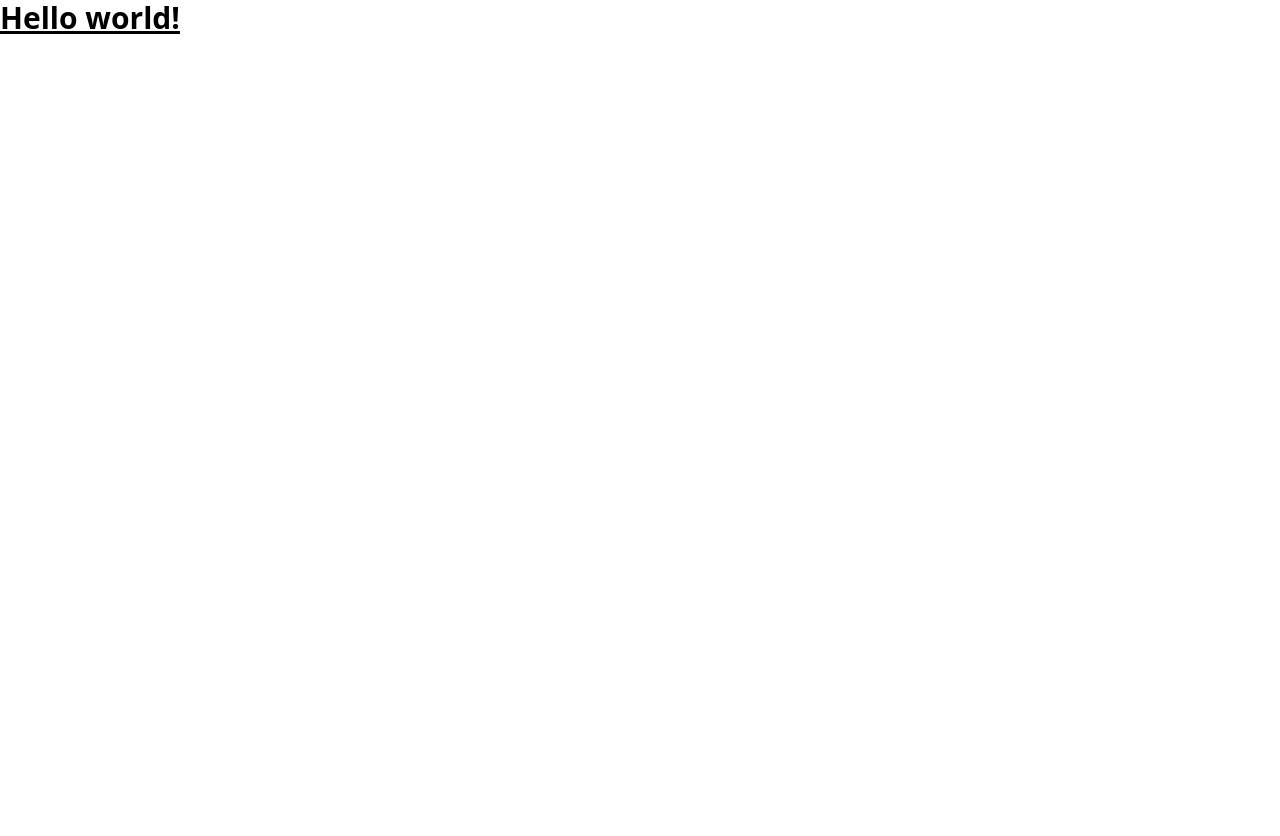
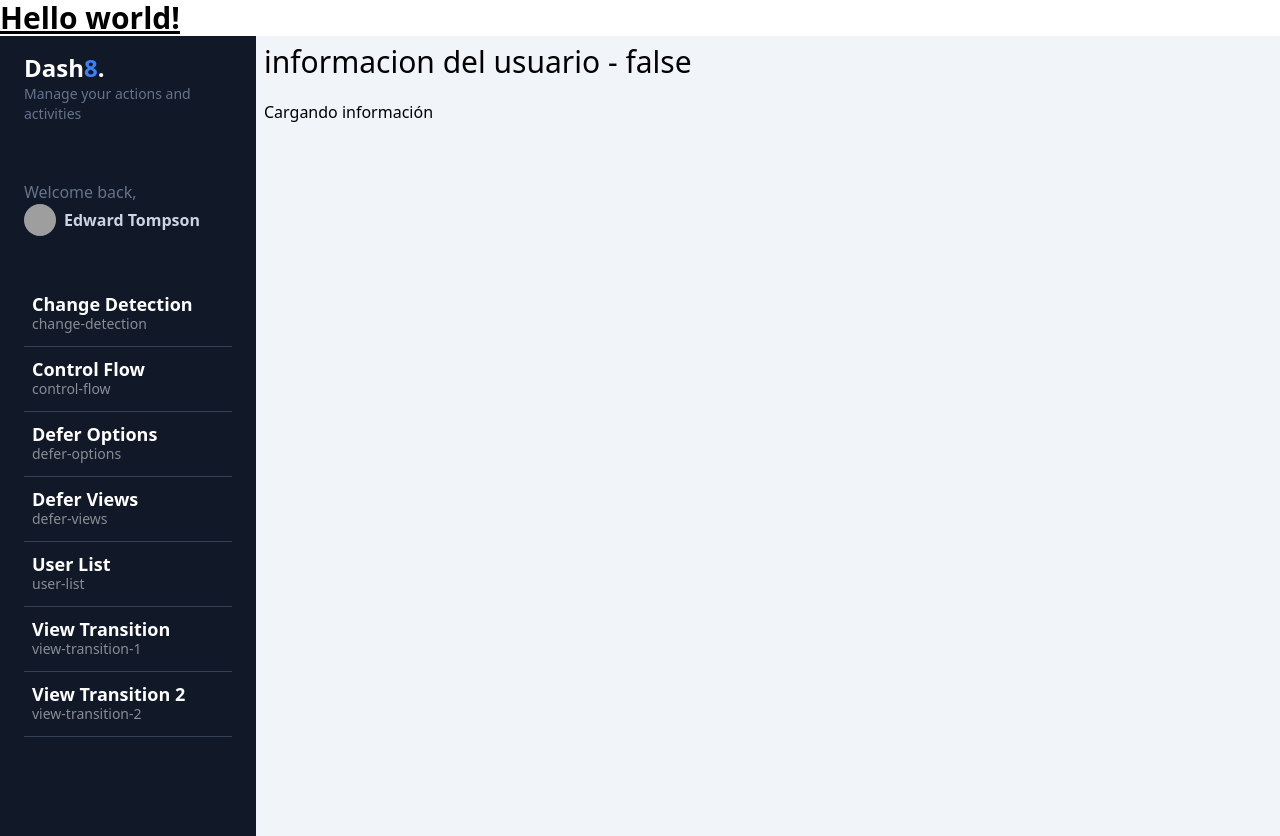
Before and after one commit to jsfc2199/Angular18Features, an Angular app: page /dashboard/user/1 in a window 1280 px wide. Before the commit this address led to /. Before the commit the page ends 800 px from the top, so only its background shows below. Built offline with nearby package versions, Linux system fonts and the light colour scheme; no server answers; grey boxes are pictures that could not be loaded.

Commit message:
de observable a señal y usar señal computada del resultado

```diff
--- a/src/app/app.routes.ts
+++ b/src/app/app.routes.ts
@@ -9,7 +9,7 @@ export const routes: Routes = [
       {path: 'control-flow',     loadComponent: () => import('./dashboard/pages/control-flow/control-flow.component'),          title: 'Control Flow',},
       {path: 'defer-options',    loadComponent: () => import('./dashboard/pages/defer-options/defer-options.component'),        title: 'Defer Options',},
       {path: 'defer-views',      loadComponent: () => import('./dashboard/pages/defer-views/defer-views.component'),        title: 'Defer Views',},
-      {path: 'user:id',          loadComponent: () => import('./dashboard/pages/user/user.component'),                          title: 'User View',},
+      {path: 'user/:id',          loadComponent: () => import('./dashboard/pages/user/user.component'),                          title: 'User View',},
       {path: 'user-list',        loadComponent: () => import('./dashboard/pages/users/users.component'),                        title: 'User List',},
       {path: 'view-transition-1',  loadComponent: () => import('./dashboard/pages/view-transition/view-transition1.component'),    title: 'View Transition',},
       {path: 'view-transition-2',  loadComponent: () => import('./dashboard/pages/view-transition/view-transition2.component'),    title: 'View Transition 2',},
--- a/src/app/dashboard/pages/user/user.component.ts
+++ b/src/app/dashboard/pages/user/user.component.ts
@@ -1,11 +1,52 @@
-import { Component } from '@angular/core';
+import { CommonModule } from '@angular/common';
+import { Component, computed, inject, signal } from '@angular/core';
+import { ActivatedRoute, RouterModule } from '@angular/router';
+import { TitleComponent } from '@shared/title/title.component';
+import { UsersService } from '../../../services/users.service';
+import { User } from '../../../interfaces/user.interface';
+import { toSignal } from '@angular/core/rxjs-interop';
+import { switchMap } from 'rxjs';
 
 @Component({
   selector: 'app-user',
   standalone: true,
-  imports: [],
-  templateUrl: './user.component.html',
+  imports: [CommonModule, TitleComponent, RouterModule],
+  template: `
+    <app-title [title]="titleLabel()"></app-title>
+
+    @if ( user() ) {
+    <section>
+      <img [srcset]="user()!.avatar" [alt]="user()!.first_name" />
+      <div>
+        <h3>{{user()!.first_name}} {{user()!.last_name}}</h3>
+        <h3>{{user()!.email}}</h3>
+
+      </div>
+    </section>
+    }@else {
+    <p>Cargando información</p>
+    }
+  `,
 })
 export default class UserComponent {
+  //transformar observable a señal
+  public usersService: UsersService = inject(UsersService);
+  private route = inject(ActivatedRoute);
 
+
+  //tomamos un observable y lo volvemos como señal
+  public user = toSignal(
+    this.route.params.pipe(
+      switchMap(({id}) => this.usersService.getUserById(id))
+    )
+  );
+
+
+  public titleLabel = computed(() => {
+    if(this.user()){
+      return `informacion del usuario ${this.user()!.first_name} ${this.user()!.last_name}`
+    }
+
+    return 'informacion del usuario'
+  })
 }
--- a/src/app/dashboard/pages/users/users.component.html
+++ b/src/app/dashboard/pages/users/users.component.html
@@ -8,7 +8,7 @@
         class="rounded w-14"
         />
         <a [routerLink]="['/dashboard/user', user.id ]" class="mx-5 hover:underline">
-            {{user. first_name}} {{user. last_name }}
+            {{user.first_name}} {{user.last_name }}
         </a>
     </li>
 }@empty {
--- a/src/app/interfaces/user.interface.ts
+++ b/src/app/interfaces/user.interface.ts
@@ -7,6 +7,12 @@ export interface UsersResponse {
   total_pages: number;
   data:        User[];
   support:     Support;
+}
+// Generated by https://quicktype.io
+
+export interface UserResponse {
+  data:    User;
+  support: Support;
 }
 
 export interface User {
--- a/src/app/services/users.service.ts
+++ b/src/app/services/users.service.ts
@@ -1,7 +1,7 @@
 import { Injectable, computed, inject, signal } from '@angular/core';
-import { User, UsersResponse } from '../interfaces/user.interface';
+import { User, UserResponse, UsersResponse } from '../interfaces/user.interface';
 import { HttpClient } from '@angular/common/http';
-import { delay } from 'rxjs';
+import { delay, map } from 'rxjs';
 
 interface State {
   users: User[],
@@ -38,4 +38,14 @@ export class UsersService {
       })
     })
   }
+
+  getUserById(id: string){
+    return this.http.get<UserResponse>(`${this.baseUrl}/${id}`)
+    .pipe(
+      delay(1500),
+      map(res => res.data)
+    )
+
+  }
+
 }
```
